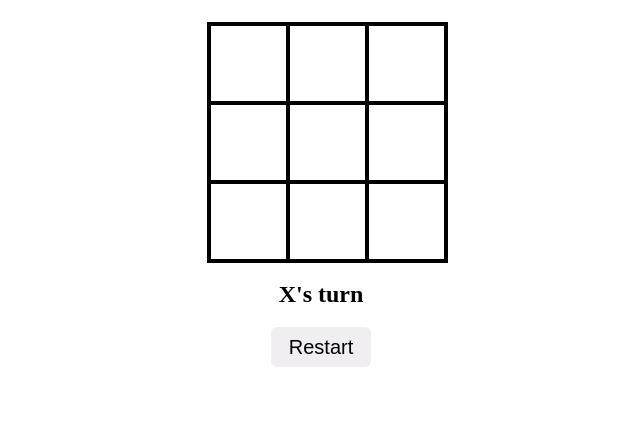
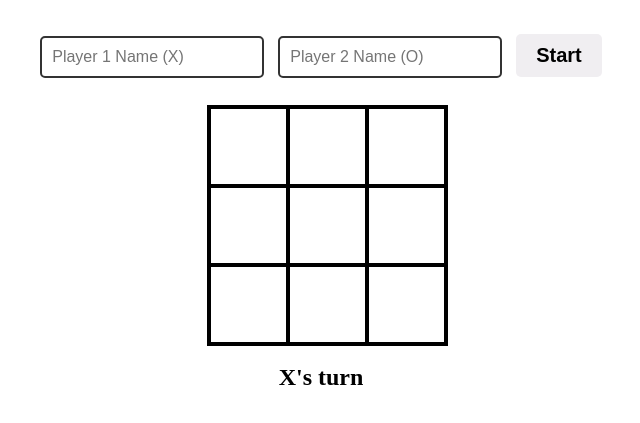
Before and after one commit to thedeepak12/tic-tac-toe, a plain HTML site: page index.html in a window 1280 px wide. Shown: the part 77-500 px from the top of the page, without its empty margins (319-959 px from the left). Drawn offline with Linux system fonts and the light colour scheme.

Commit message:
Add player name input form

```diff
--- a/index.html
+++ b/index.html
@@ -9,6 +9,11 @@
 <body>
     <div id="game-container">
         <h1>Tic Tac Toe</h1>
+        <form id="playerForm">
+            <input type="text" id="player1Name" placeholder="Player 1 Name (X)" required>
+            <input type="text" id="player2Name" placeholder="Player 2 Name (O)" required>
+            <button type="submit">Start</button>
+        </form>
         <div id="cell-container">
             <div cell-index="0" class="cell"></div>
             <div cell-index="1" class="cell"></div>
--- a/style.css
+++ b/style.css
@@ -1,5 +1,44 @@
 @import url('https://fonts.googleapis.com/css2?family=Roboto:ital,wght@0,100..900;1,100..900&display=swap');
 @import url('https://fonts.googleapis.com/css2?family=Permanent+Marker&display=swap');
+
+form {
+    margin-bottom: 20px;
+}
+
+input[type="text"] {
+    width: 200px;
+    padding: 10px;
+    margin: 5px;
+    border: 2px solid #333;
+    border-radius: 5px;
+    font-size: 1rem;
+    outline: none;
+}
+
+input[type="text"]:focus {
+    border-color: #007bff;
+    background-color: #eef6ff;
+}
+
+button {
+    padding: 10px 20px;
+    margin: 10px 5px;
+    font-size: 20px;
+    font-weight: bold;
+    color: black;
+    background-color: #f0eef1;
+    border: none;
+    border-radius: 5px;
+    cursor: pointer;
+}
+
+button:hover {
+    background-color: hsl(280, 10%, 74%);
+}
+
+button.hidden {
+    display: none;
+}
 
 .cell {
     width: 75px;
@@ -35,11 +74,11 @@
 }
 
 #restart-btn {
-    display: inline-block;
+    display: none;
+    margin: 0 auto;
     text-align: center;
     padding: 5px 10px;
     border-radius: 6px;
-    color: #ffffff;
     cursor: pointer;
     width: 100px;
     height: 40px;
```
